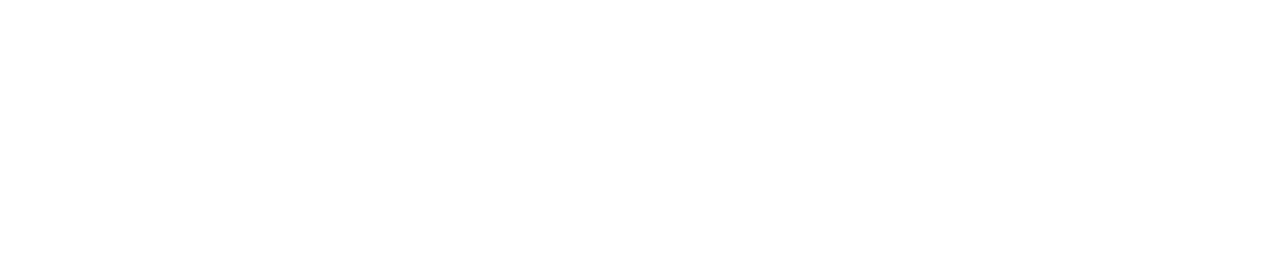
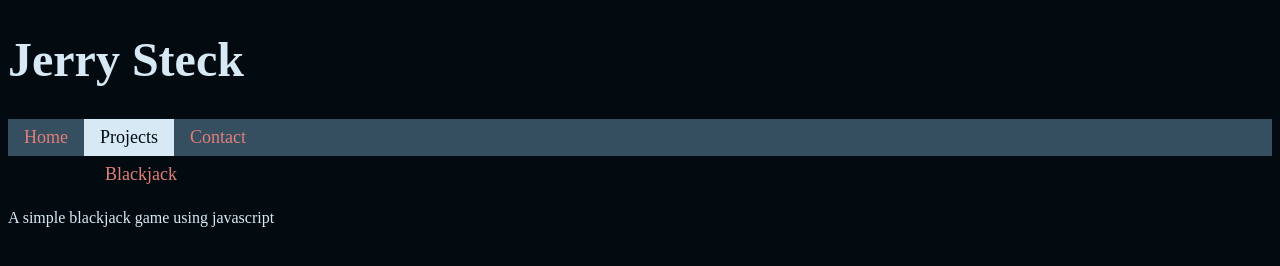
Before and after one commit to teckers7997/teckers7997.github.com, a plain HTML site: page works/works.html in a window 1280 px wide. Drawn offline with Linux system fonts and the light colour scheme.

Commit message:
Updated Portfolio page and changes to blackjack

```diff
--- a/works/Blackjack/blackjack.css
+++ b/works/Blackjack/blackjack.css
@@ -1,12 +1,12 @@
 body {
-    background-color: green;
+    background-color: #086B11;
 }
 
 header {
     margin-bottom: 10px;
     position: relative;
     font-size: 36px;
-    background-color: green;
+    background-color:#086B11;
     color: white;
     text-align: center;
 }
--- a/works/works.css
+++ b/works/works.css
@@ -0,0 +1,75 @@
+html{
+    background-color: #040B10;
+    color: #D6e9f5;
+}
+
+h1 {
+    font-size: 48px;
+}
+
+nav {
+    background-color: #354F61;
+}
+
+li {
+    float: left;
+}
+
+ul {
+    list-style-type: none;
+    margin: 0;
+    padding: 0;
+    overflow: hidden;
+}
+
+li a {
+    display: block;
+    text-align: center;
+    padding: 8px 16px;
+    text-decoration: none;
+    font-size: 18px;
+}
+
+li a:hover {
+    background-color: #D6e9f5;
+    color: #040B10;
+}
+
+.current {
+    background-color: #D6e9f5;
+    color: #040B10;
+}
+
+a:link {
+    color: #e07e78;
+}
+
+a:visited {
+    color: #e07e78;
+}
+.homecontent {
+    display: inline-grid;
+    margin: 50px;
+
+    grid-template-columns: 1fr 1fr 2fr;
+    grid-template-rows: 1fr;
+    justify-content: center;
+    align-content: center;
+}
+
+.mainphoto {
+    height: 300px;
+    width: auto;
+    margin: 100px;
+    border-radius: 45%;
+    animation-name: mainphoto;
+    animation-duration: 5s;
+    grid-area: 1 / 1 / 2 / 2;
+}
+
+.welcome {
+    grid-area: 1 / 3 / 2 / span 1;
+    font-size:  28px;
+    margin-top: 100px;
+
+}
--- a/works/works.html
+++ b/works/works.html
@@ -0,0 +1,27 @@
+<!DOCTYPE html>
+<html>
+    <head>
+        <title>My Projects</title>
+        <link href="works.css" type="text/css" rel="stylesheet" />
+    </head>
+    <body>
+        <header>
+            <h1>Jerry Steck</h1>
+        </header>
+        <nav>
+            <ul class="navbar">
+                <li class="navlink"><a href="../index.html">Home</a></li>
+                <li class="current"><a>Projects</a></li>
+                <li class="navlink"><a href="../contact/contact.html">Contact</a></li>
+            </ul>
+        </nav>
+        <main>
+            <div class="gridContainer">
+                <ul class="projects">
+                    <li class="blackjack"><a href="Blackjack/blackjack.html">Blackjack</a><p>A simple blackjack game using javascript</p></li>
+
+                </ul>
+            </div>
+        </main>
+    </body>
+</html>
```
Also changed, not shown: works/Blackjack/blackjack.js (+11 -5 lines).
